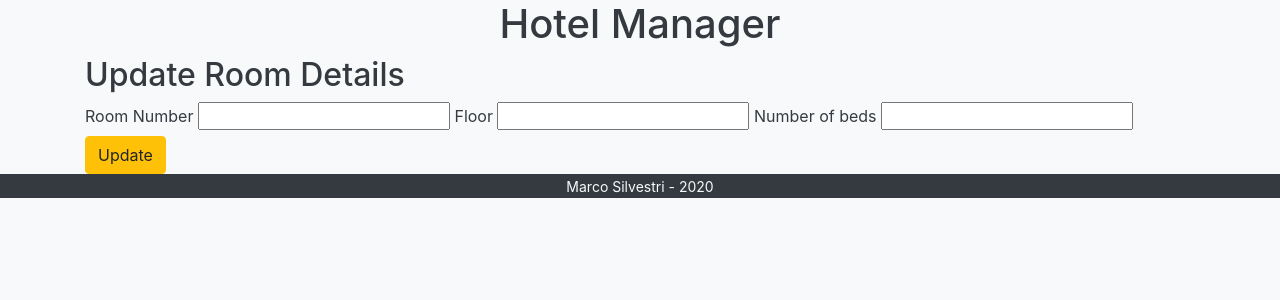
After one commit to marco-silvestri/php-hotel-crud, a PHP site: page /update.php in a window 1280 px wide. The commit adds this page. Shown: the top 300 px of the page. Run offline with PHP 8.4, Linux system fonts and the light colour scheme; data that the repository does not hold is empty.

Commit message:
Update room on the making

```diff
--- /dev/null
+++ b/update.php
@@ -0,0 +1,42 @@
+<?php
+
+//  Include the head
+include __DIR__ . '/partials/template/crud-head.php';
+include __DIR__ . '/partials/database.php';
+
+if (!empty($_GET['id'])){
+    $room_id = $_GET['id'];
+    $sql = "SELECT `room_number`, `floor`, `beds` FROM `stanze` WHERE `id`=$room_id";
+    $result = $conn->query($sql);
+    while ($row = $result->fetch_assoc()){
+        $room_number = $row['room_number'];
+        $floor = $row['floor'];
+        $beds = $row['beds'];
+        };
+};
+?>
+
+
+<div class="container d-flex flex-column">
+    <div class="row">
+        <div class="col-12">
+            <h2>Update Room Details</h2>
+            <div class="details-wrapper">
+                <form action="<?php echo $base_path; ?>partials/update/server.php">
+                    <label for="room_number">Room Number</label>
+                    <input type="number" name="room_number" id="room_number" value="<?php echo $room_number; ?>">
+                    <label for="room_floor">Floor</label>
+                    <input type="number" name="room_floor" id="room_floor" value="<?php echo $floor; ?>">
+                    <label for="room_beds">Number of beds</label>
+                    <input type="number" name="room_beds" id="room_beds" value="<?php echo $beds; ?>">
+                    <input type="button" class="btn btn-warning" value="Update">
+                </form>
+            </div>
+        </div>
+    </div>
+</div>
+
+<?php
+//  Include the footer
+include __DIR__ . '/partials/template/crud-footer.php';
+?>
```
Also changed, not shown: index.php (+4 -5 lines), partials/delete/delete.php (+7 -5 lines), partials/home_page/server.php (+3 -5 lines), partials/update/server.php (added).
